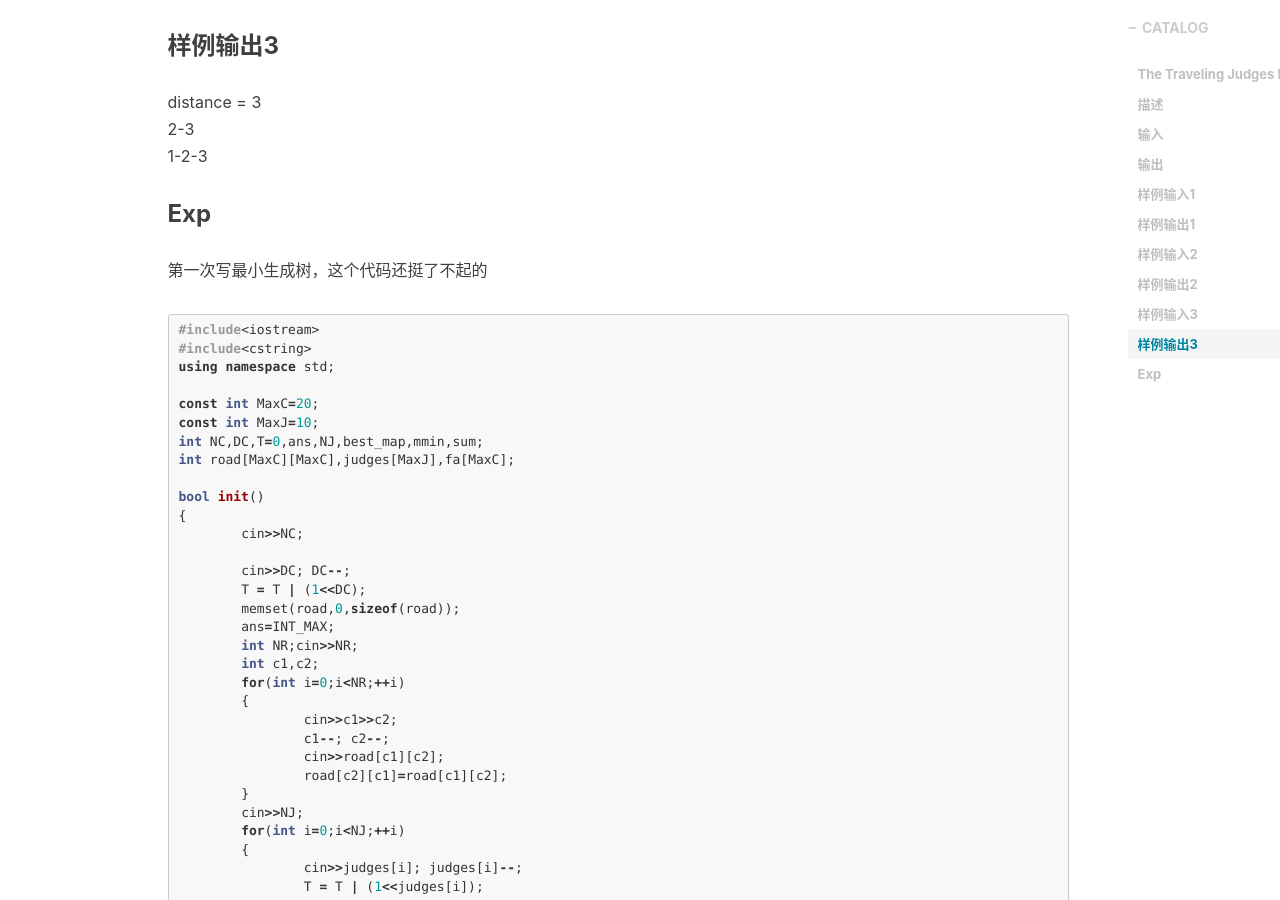
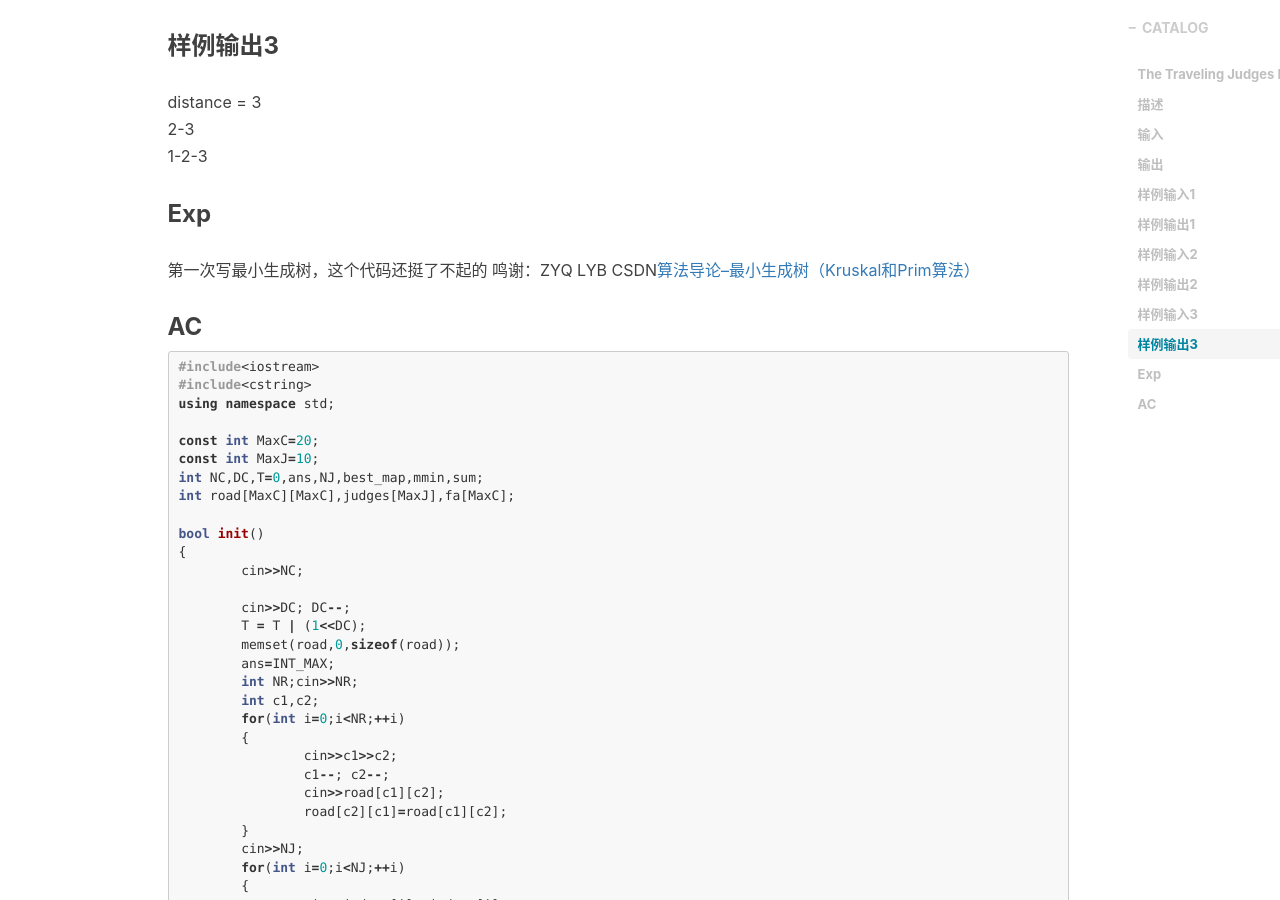
Before and after one commit to pandaKINandQUEEN/GinKo-BFU.github.io, a Jekyll site: the page built from _posts/2018-03-10-The-Traveling-Judges-Problem.md, in a window 1280 px wide and 900 px high, scrolled down 2376 px. Built offline with Jekyll 4.4.1, drawn with Linux system fonts in a browser that asks for light colours; nearby versions of some CDN libraries; comment, search, counter and statistics services are not loaded.

Commit message:
Update 2018-03-10-The-Traveling-Judges-Problem.md

````diff
--- a/_posts/2018-03-10-The-Traveling-Judges-Problem.md
+++ b/_posts/2018-03-10-The-Traveling-Judges-Problem.md
@@ -8,6 +8,8 @@ header-img: "img/lanqiao.jpg"
 catalog: true
 tags:
 - 蓝桥杯
+- MST
+- Prim
 ---
 
 ## The Traveling Judges Problem
@@ -75,6 +77,10 @@ distance = 3<br>
 1-2-3
 ### Exp
 第一次写最小生成树，这个代码还挺了不起的
+鸣谢：ZYQ LYB
+	CSDN[算法导论--最小生成树（Kruskal和Prim算法）](http://blog.csdn.net/luoshixian099/article/details/51908175)
+
+### AC
 ``` cpp
 #include<iostream>
 
````
